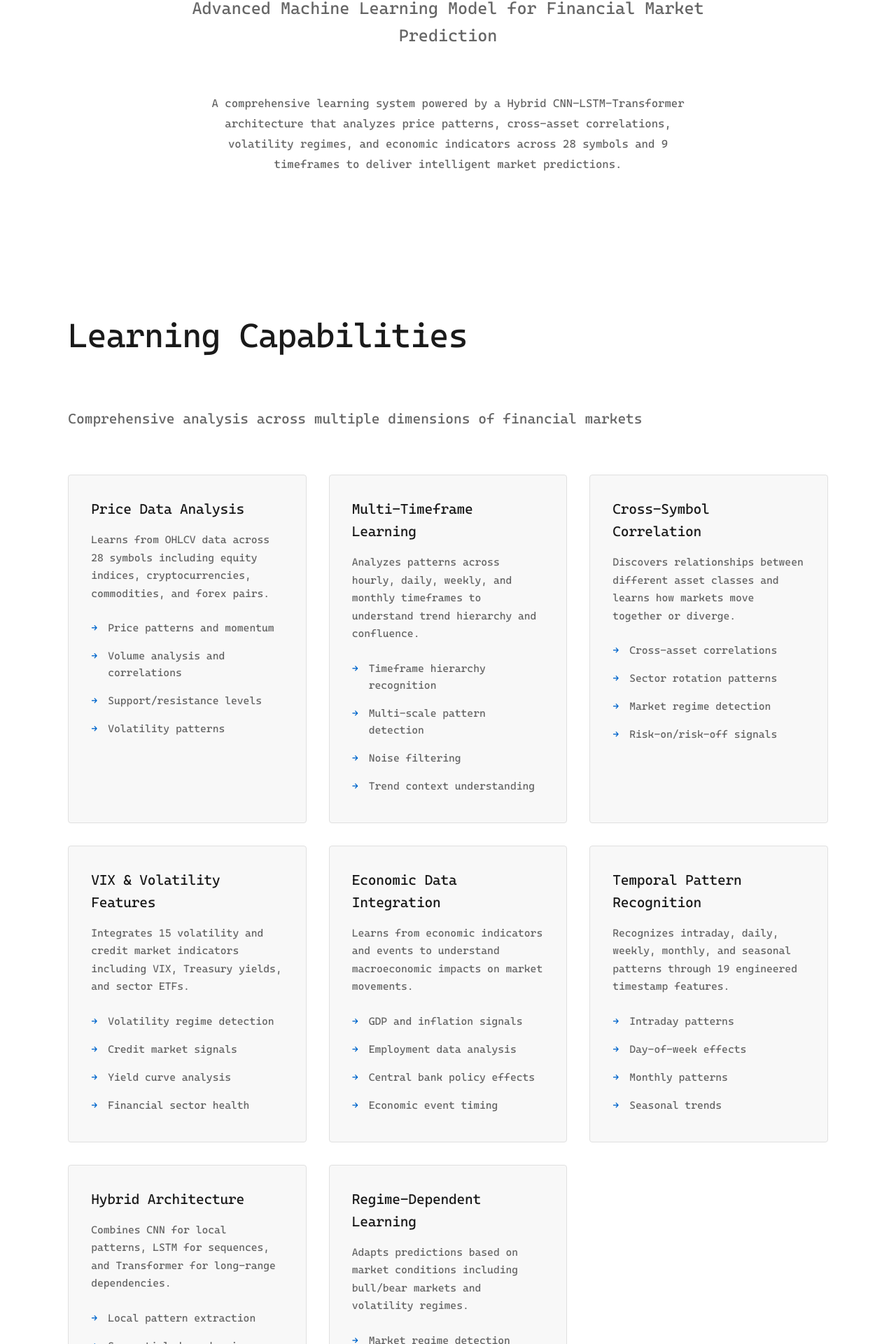
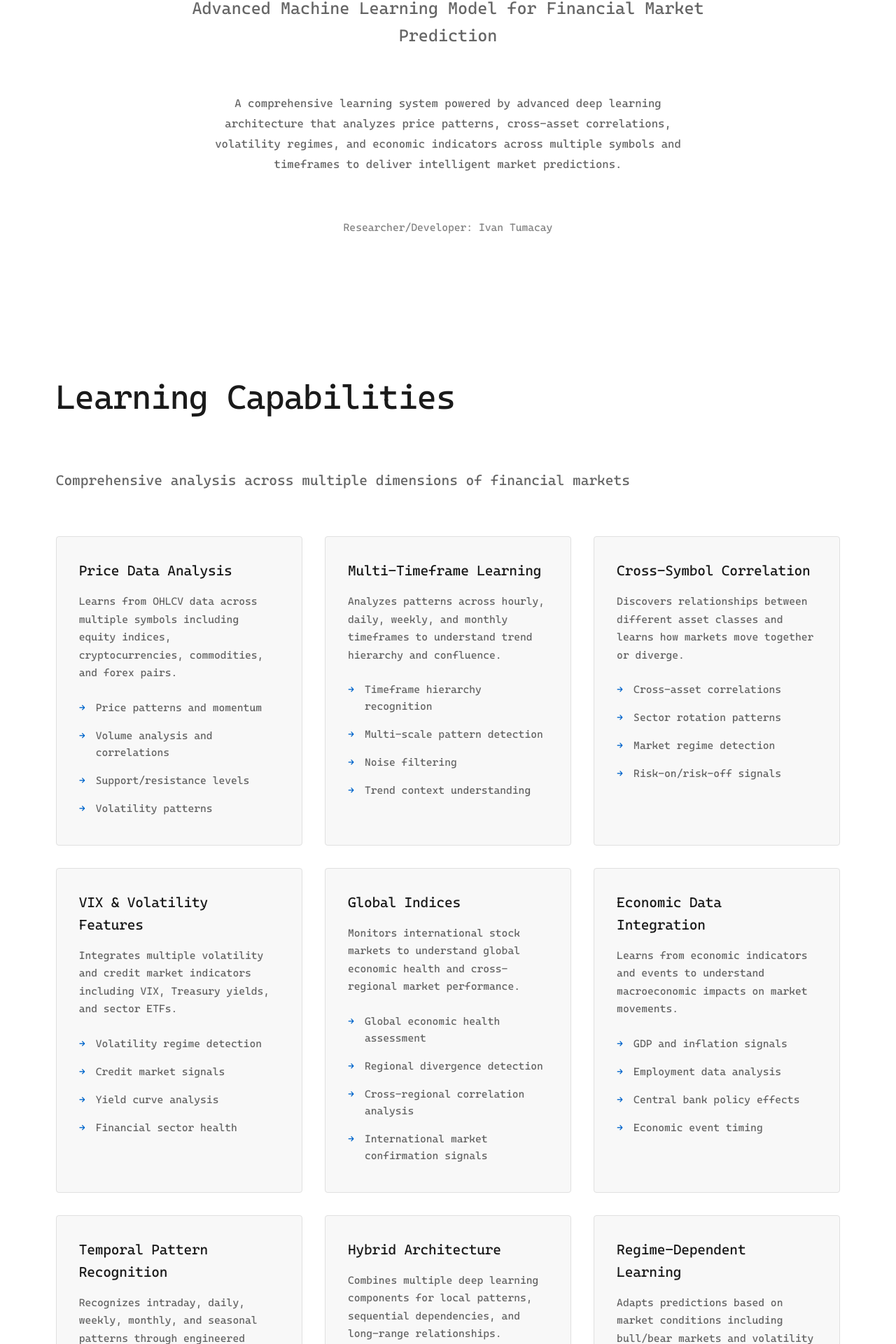
Before and after one commit to tumacayivan/ivan-swarm-ai, a React (Create React App) app: page / in a window 1280 px wide. Shown: the part 460-2380 px from the top of the page at 70% size. Built offline with nearby package versions, Linux system fonts and the light colour scheme; the HTML template or start-up script is replaced by a standard one.

Commit message:
new updates

```diff
--- a/src/App.css
+++ b/src/App.css
@@ -85,6 +85,14 @@
   line-height: 1.8;
 }
 
+.hero-developer {
+  font-size: 0.9375rem;
+  color: var(--text-secondary);
+  margin-top: var(--spacing-lg);
+  font-weight: 400;
+  opacity: 0.8;
+}
+
 /* Section */
 .section {
   padding: var(--spacing-xl) var(--spacing-md);
@@ -166,9 +174,21 @@
 /* Architecture Section */
 .architecture-grid {
   display: grid;
-  grid-template-columns: repeat(auto-fit, minmax(280px, 1fr));
+  grid-template-columns: repeat(4, 1fr);
   gap: var(--spacing-md);
   margin-top: var(--spacing-lg);
+}
+
+@media (max-width: 1200px) {
+  .architecture-grid {
+    grid-template-columns: repeat(2, 1fr);
+  }
+}
+
+@media (max-width: 768px) {
+  .architecture-grid {
+    grid-template-columns: 1fr;
+  }
 }
 
 .architecture-card {
--- a/src/App.js
+++ b/src/App.js
@@ -4,7 +4,6 @@ import Header from './components/Header';
 import Hero from './components/Hero';
 import Capabilities from './components/Capabilities';
 import Architecture from './components/Architecture';
-import Stats from './components/Stats';
 import Footer from './components/Footer';
 
 function App() {
@@ -14,7 +13,6 @@ function App() {
       <Hero />
       <Capabilities />
       <Architecture />
-      <Stats />
       <Footer />
     </div>
   );
--- a/src/components/Architecture.js
+++ b/src/components/Architecture.js
@@ -3,20 +3,20 @@ import React from 'react';
 function Architecture() {
   const components = [
     {
-      title: 'CNN Branch',
-      description: 'Extracts local price patterns and micro-structures through convolutional filters that detect specific patterns at a local level.'
+      title: 'Local Pattern Extraction',
+      description: 'Extracts local price patterns and micro-structures through advanced filters that detect specific patterns at a local level.'
     },
     {
-      title: 'LSTM Branch',
+      title: 'Sequential Learning',
       description: 'Learns temporal sequences and remembers important patterns from earlier in sequences, understanding when trends continue or reverse.'
     },
     {
-      title: 'Transformer Branch',
+      title: 'Long-Range Dependencies',
       description: 'Uses attention mechanisms to identify which time steps are most important and understand long-range dependencies across the sequence.'
     },
     {
-      title: 'Bilinear Fusion',
-      description: 'Combines outputs from all three branches, learning optimal ways to integrate local patterns, sequences, and attention for superior predictions.'
+      title: 'Multi-Scale Fusion',
+      description: 'Combines outputs from all components, learning optimal ways to integrate local patterns, sequences, and attention for superior predictions.'
     }
   ];
 
@@ -24,7 +24,7 @@ function Architecture() {
     <section className="section">
       <h2 className="section-title">Architecture</h2>
       <p className="section-subtitle">
-        Hybrid CNN-LSTM-Transformer design for comprehensive market analysis
+        Hybrid deep learning design for comprehensive market analysis
       </p>
       <div className="architecture-grid">
         {components.map((component, index) => (
--- a/src/components/Capabilities.js
+++ b/src/components/Capabilities.js
@@ -4,7 +4,7 @@ function Capabilities() {
   const capabilities = [
     {
       title: 'Price Data Analysis',
-      description: 'Learns from OHLCV data across 28 symbols including equity indices, cryptocurrencies, commodities, and forex pairs.',
+      description: 'Learns from OHLCV data across multiple symbols including equity indices, cryptocurrencies, commodities, and forex pairs.',
       features: [
         'Price patterns and momentum',
         'Volume analysis and correlations',
@@ -34,12 +34,22 @@ function Capabilities() {
     },
     {
       title: 'VIX & Volatility Features',
-      description: 'Integrates 15 volatility and credit market indicators including VIX, Treasury yields, and sector ETFs.',
+      description: 'Integrates multiple volatility and credit market indicators including VIX, Treasury yields, and sector ETFs.',
       features: [
         'Volatility regime detection',
         'Credit market signals',
         'Yield curve analysis',
         'Financial sector health'
+      ]
+    },
+    {
+      title: 'Global Indices',
+      description: 'Monitors international stock markets to understand global economic health and cross-regional market performance.',
+      features: [
+        'Global economic health assessment',
+        'Regional divergence detection',
+        'Cross-regional correlation analysis',
+        'International market confirmation signals'
       ]
     },
     {
@@ -54,7 +64,7 @@ function Capabilities() {
     },
     {
       title: 'Temporal Pattern Recognition',
-      description: 'Recognizes intraday, daily, weekly, monthly, and seasonal patterns through 19 engineered timestamp features.',
+      description: 'Recognizes intraday, daily, weekly, monthly, and seasonal patterns through engineered timestamp features.',
       features: [
         'Intraday patterns',
         'Day-of-week effects',
@@ -64,12 +74,12 @@ function Capabilities() {
     },
     {
       title: 'Hybrid Architecture',
-      description: 'Combines CNN for local patterns, LSTM for sequences, and Transformer for long-range dependencies.',
+      description: 'Combines multiple deep learning components for local patterns, sequential dependencies, and long-range relationships.',
       features: [
         'Local pattern extraction',
         'Sequential dependencies',
         'Long-range relationships',
-        'Multi-head attention'
+        'Multi-scale attention'
       ]
     },
     {
--- a/src/components/Hero.js
+++ b/src/components/Hero.js
@@ -10,10 +10,11 @@ function Hero() {
         Advanced Machine Learning Model for Financial Market Prediction
       </p>
       <p className="hero-description">
-        A comprehensive learning system powered by a Hybrid CNN-LSTM-Transformer architecture
+        A comprehensive learning system powered by advanced deep learning architecture
         that analyzes price patterns, cross-asset correlations, volatility regimes, and economic
-        indicators across 28 symbols and 9 timeframes to deliver intelligent market predictions.
+        indicators across multiple symbols and timeframes to deliver intelligent market predictions.
       </p>
+      <p className="hero-developer">Researcher/Developer: Ivan Tumacay</p>
     </section>
   );
 }
```
Also changed, not shown: 1 other file (tests, documents, lock files or other folders).
